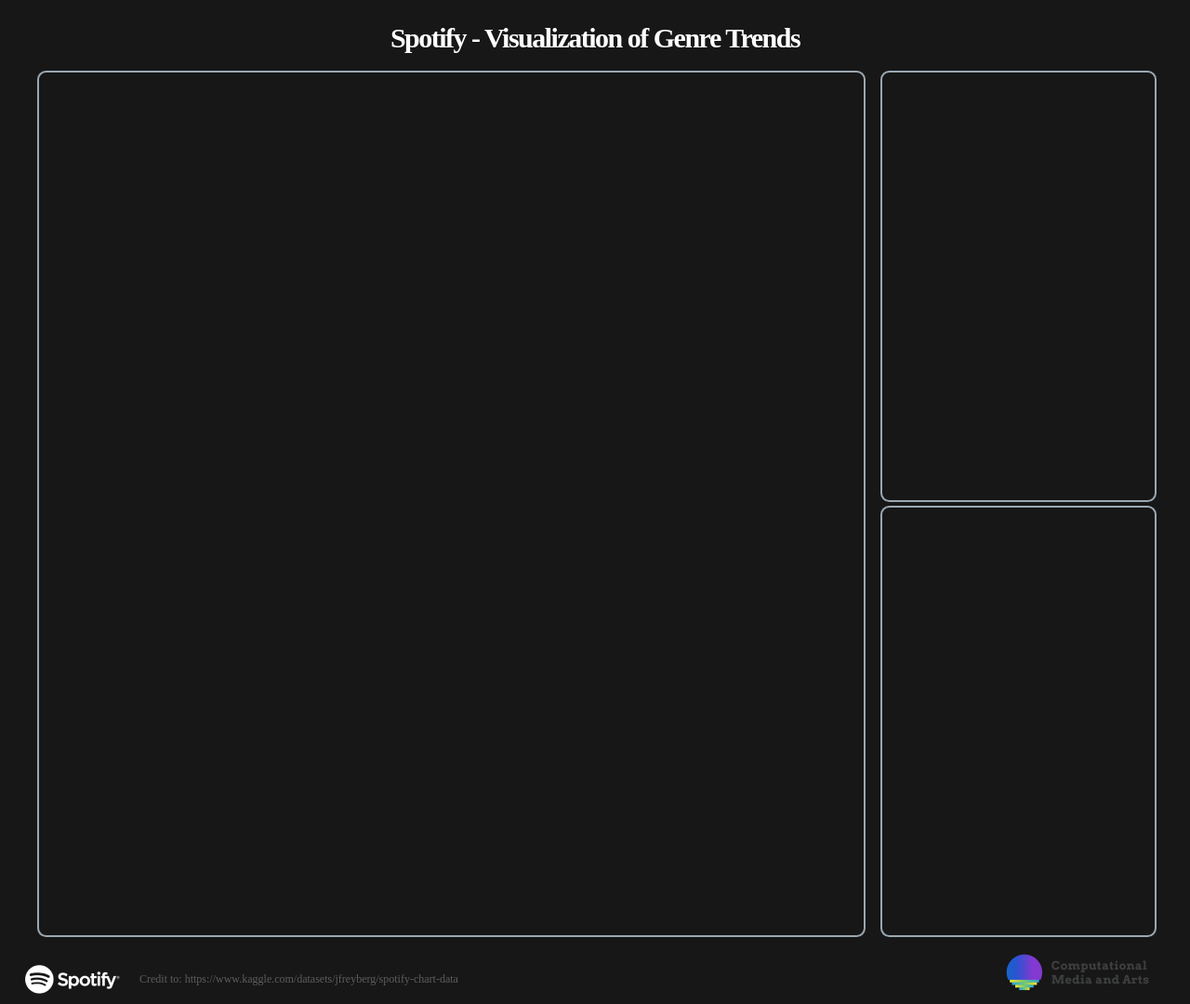
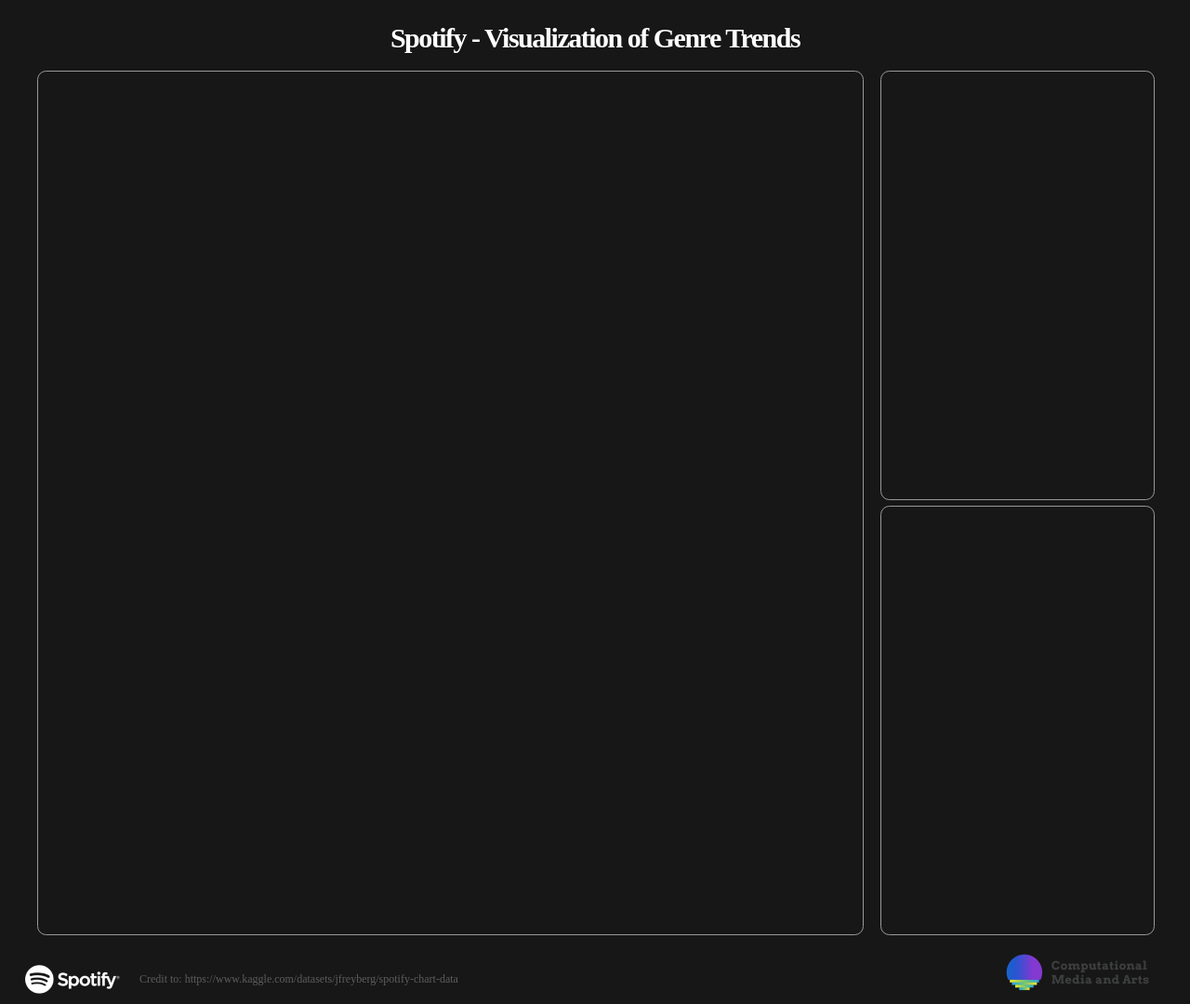
Before and after one commit to ZhanWang071/SpotifyVis, a Vue app: page / in a window 1280 px wide. Shown: the top 1080 px of the page at 93% size. Built offline with nearby package versions, Linux system fonts and the light colour scheme.

Commit message:
update framework

```diff
--- a/src/components/MapComponent.vue
+++ b/src/components/AsideBottomComponent.vue
@@ -1,18 +1,18 @@
 <template>
-  <div class="map-component"></div>
+  <div class="aside-bottom-component"></div>
 </template>
 
 <script>
 export default {
-  name: "MapComponent",
+  name: "ASideBottomComponent",
 };
 </script>
 
 <style scoped>
-.map-component {
+.aside-bottom-component {
   height: 100%;
   width: 100%;
-  border: #9aa7b1 0.15em solid;
+  border: 1px solid #999999;
   border-radius: 0.6em;
 }
 </style>
--- a/src/components/SpiralComponent.vue
+++ b/src/components/AsideTopComponent.vue
@@ -1,18 +1,18 @@
 <template>
-  <div class="spiral-component"></div>
+  <div class="aside-top-component"></div>
 </template>
 
 <script>
 export default {
-  name: "SpiralComponent",
+  name: "AsideTopComponent",
 };
 </script>
 
 <style scoped>
-.spiral-component {
+.aside-top-component {
   height: 100%;
   width: 100%;
-  border: #9aa7b1 0.15em solid;
+  border: 1px solid #999999;
   border-radius: 0.6em;
 }
 </style>
--- a/src/components/GraphComponent.vue
+++ b/src/components/MainComponent.vue
@@ -1,18 +1,18 @@
 <template>
-  <div class="graph-component"></div>
+  <div class="main-component"></div>
 </template>
 
 <script>
 export default {
-  name: "GraphComponent",
+  name: "MainComponent",
 };
 </script>
 
 <style scoped>
-.graph-component {
+.main-component {
   height: 100%;
   width: 100%;
-  border: #9aa7b1 0.15em solid;
+  border: 1px solid #999999;
   border-radius: 0.6em;
 }
 </style>
--- a/src/views/HomeView.vue
+++ b/src/views/HomeView.vue
@@ -11,15 +11,15 @@
       <el-container>
         <el-main style="padding-left: 40px; padding-top: 6px; height: 954px">
           <div style="height: 100%">
-            <spiral-component />
+            <main-component />
           </div>
         </el-main>
         <el-aside width="26%" style="height: 100%">
           <div style="height: 460px; padding-top: 6px; padding-right: 40px">
-            <graph-component />
+            <aside-top-component />
           </div>
           <div style="height: 460px; padding-top: 8px; padding-right: 40px">
-            <map-component />
+            <aside-bottom-component />
           </div>
         </el-aside>
       </el-container>
@@ -46,16 +46,16 @@
 
 <script>
 // @ is an alias to /src
-import GraphComponent from "@/components/GraphComponent.vue";
-import SpiralComponent from "@/components/SpiralComponent.vue";
-import MapComponent from "@/components/MapComponent.vue";
+import MainComponent from "@/components/MainComponent.vue";
+import AsideTopComponent from "@/components/AsideTopComponent.vue";
+import AsideBottomComponent from "@/components/AsideBottomComponent.vue";
 
 export default {
   name: "HomeView",
   components: {
-    GraphComponent,
-    SpiralComponent,
-    MapComponent,
+    AsideTopComponent,
+    MainComponent,
+    AsideBottomComponent,
   },
 };
 </script>
```
